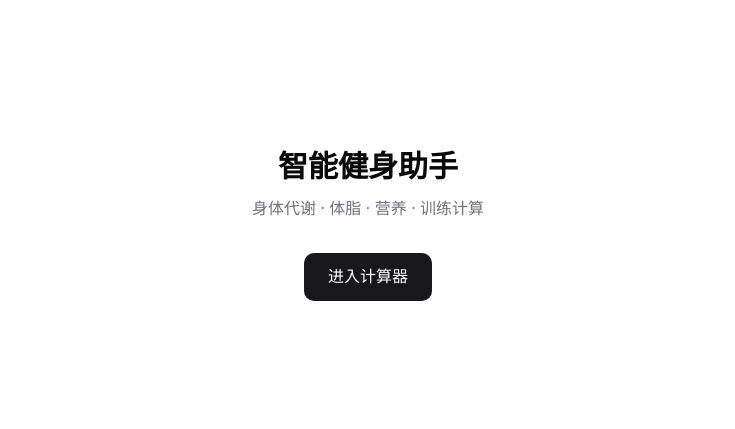
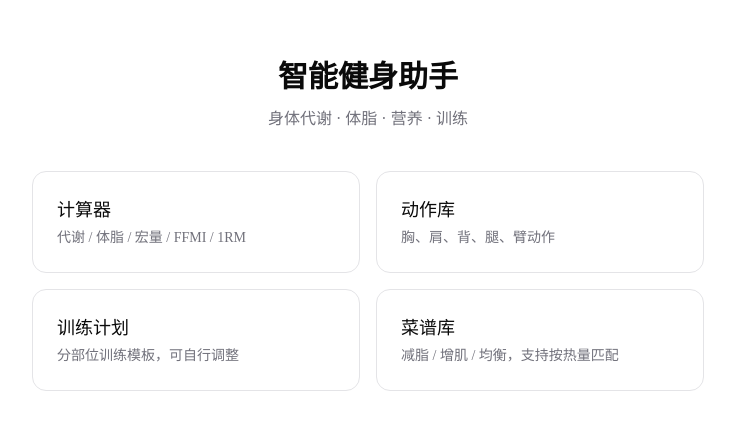
Before and after one commit to oms0120/Fitness_Assistant, a Next.js app: page / in a window 1280 px wide. Shown: the part 175-604 px from the top of the page, without its empty margins (272-1007 px from the left). Built offline with nearby package versions, Linux system fonts and the light colour scheme.

Commit message:
feat: add home navigation entries

```diff
--- a/src/app/page.tsx
+++ b/src/app/page.tsx
@@ -1,16 +1,25 @@
 import Link from "next/link";
+
+const items = [
+  { href: "/calculators", name: "计算器", desc: "代谢 / 体脂 / 宏量 / FFMI / 1RM" },
+  { href: "/exercises", name: "动作库", desc: "胸、肩、背、腿、臂动作" },
+  { href: "/plans", name: "训练计划", desc: "分部位训练模板，可自行调整" },
+  { href: "/meals", name: "菜谱库", desc: "减脂 / 增肌 / 均衡，支持按热量匹配" },
+];
 
 export default function Home() {
   return (
     <div className="flex min-h-screen flex-col items-center justify-center px-6">
       <h1 className="text-3xl font-semibold">智能健身助手</h1>
-      <p className="mt-3 text-zinc-500">身体代谢 · 体脂 · 营养 · 训练计算</p>
-      <Link
-        href="/calculators"
-        className="mt-8 rounded-lg bg-zinc-900 px-6 py-3 text-white dark:bg-white dark:text-black"
-      >
-        进入计算器
-      </Link>
+      <p className="mt-3 text-zinc-500">身体代谢 · 体脂 · 营养 · 训练</p>
+      <div className="mt-10 grid w-full max-w-2xl gap-4 sm:grid-cols-2">
+        {items.map((it) => (
+          <Link key={it.href} href={it.href} className="rounded-xl border border-zinc-200 p-6 transition hover:border-zinc-400 dark:border-zinc-800 dark:hover:border-zinc-600">
+            <div className="text-lg font-medium">{it.name}</div>
+            <div className="mt-1 text-sm text-zinc-500">{it.desc}</div>
+          </Link>
+        ))}
+      </div>
     </div>
   );
 }
```
